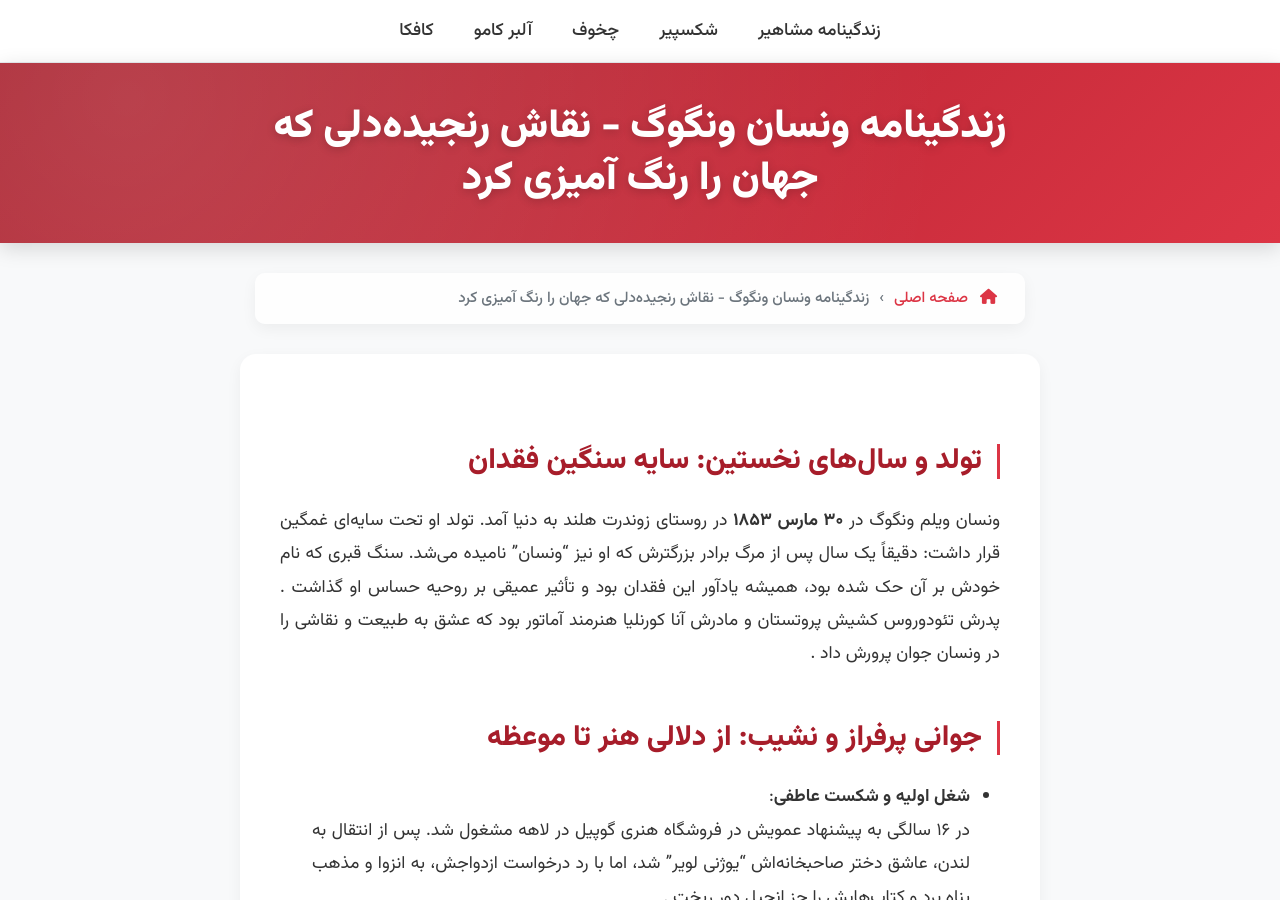
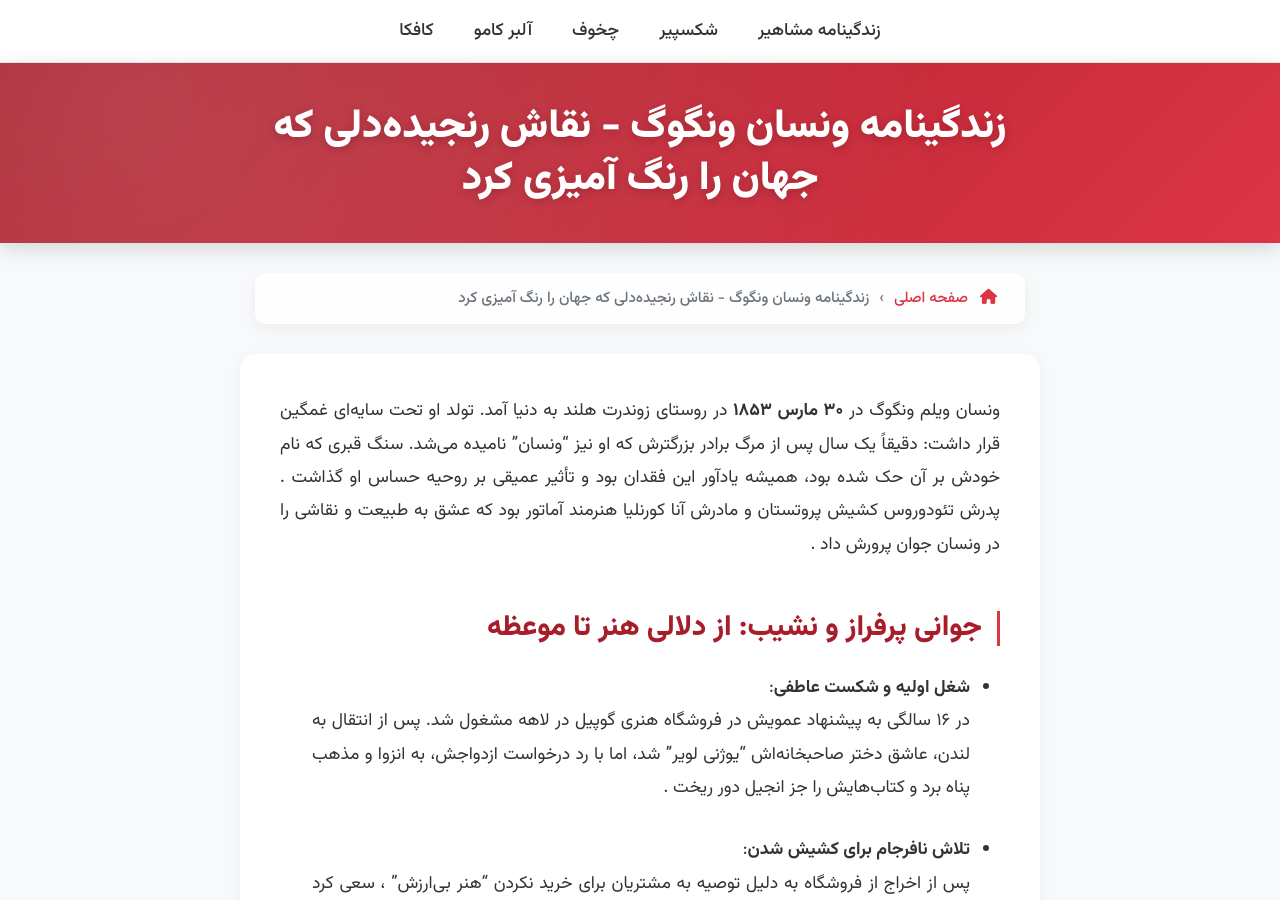
Before and after one commit to darkblog/darkblog.github.io, a Jekyll site: the page built from _posts/2025-7-11-83.md, in a window 1280 px wide and 900 px high. Built offline with Jekyll 4.4.1, drawn with Linux system fonts in a browser that asks for light colours.

Commit message:
Update 2025-7-11-83.md

```diff
--- a/_posts/2025-7-11-83.md
+++ b/_posts/2025-7-11-83.md
@@ -3,7 +3,6 @@ layout: post
 title: زندگینامه ونسان ونگوگ - نقاش رنجیده‌دلی که جهان را رنگ آمیزی کرد
 ---
 
-## تولد و سال‌های نخستین: سایه سنگین فقدان
 ونسان ویلم ونگوگ در **۳۰ مارس ۱۸۵۳** در روستای زوندرت هلند به دنیا آمد. تولد او تحت سایه‌ای غمگین قرار داشت: دقیقاً یک سال پس از مرگ برادر بزرگترش که او نیز "ونسان" نامیده می‌شد. سنگ قبری که نام خودش بر آن حک شده بود، همیشه یادآور این فقدان بود و تأثیر عمیقی بر روحیه حساس او گذاشت . پدرش تئودوروس کشیش پروتستان و مادرش آنا کورنلیا هنرمند آماتور بود که عشق به طبیعت و نقاشی را در ونسان جوان پرورش داد .
 
 ## جوانی پرفراز و نشیب: از دلالی هنر تا موعظه
```
